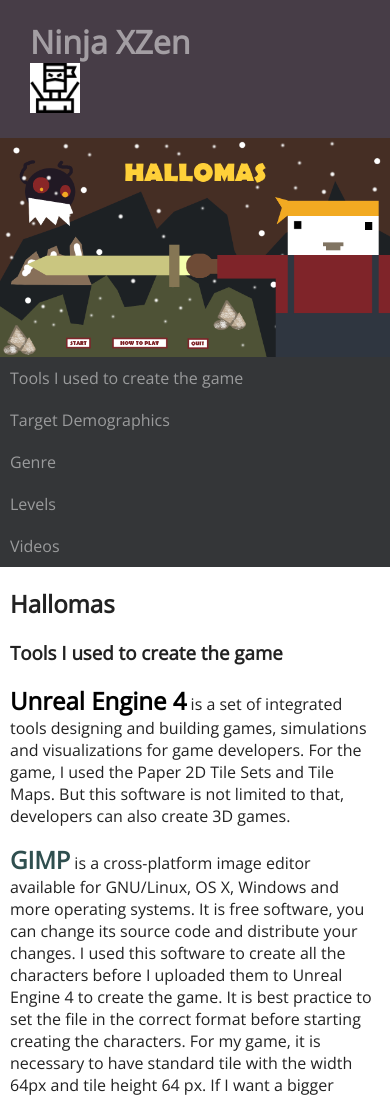
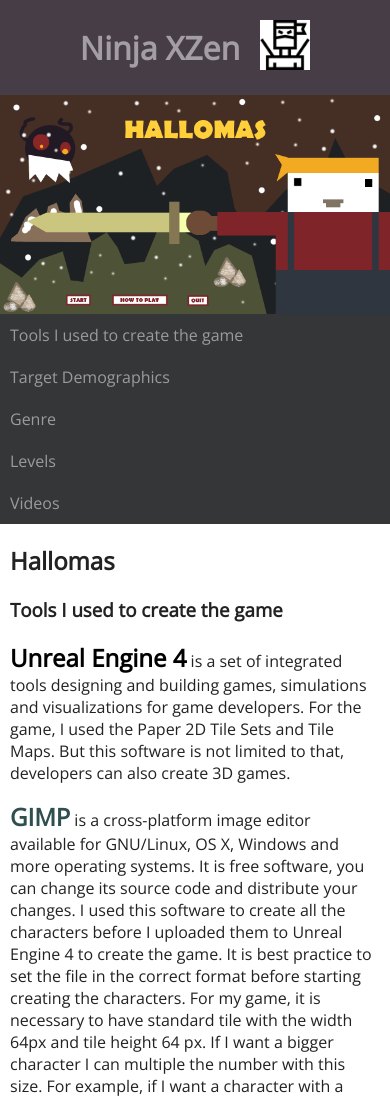
Before and after one commit to doxuan994/Do-majorassignment1, a plain HTML site: page index.html in a window 390 px wide. Shown: the top 1100 px of the page. Drawn offline with nearby package versions, Linux system fonts and the light colour scheme; some packages are replaced by stand-ins of ours.

Commit message:
Update main.css

```diff
--- a/css/main.css
+++ b/css/main.css
@@ -255,7 +255,7 @@ background-image: url('/img/background-content-header-table.png');
 
 /* Responsive table screen */
 @media only screen and (max-width: 600px) {
-    #main-header-container, #main-container, #sidebar, #content  {
+    #main-container, #sidebar, #content  {
         display: block;
         width: 100%;
     }
```
